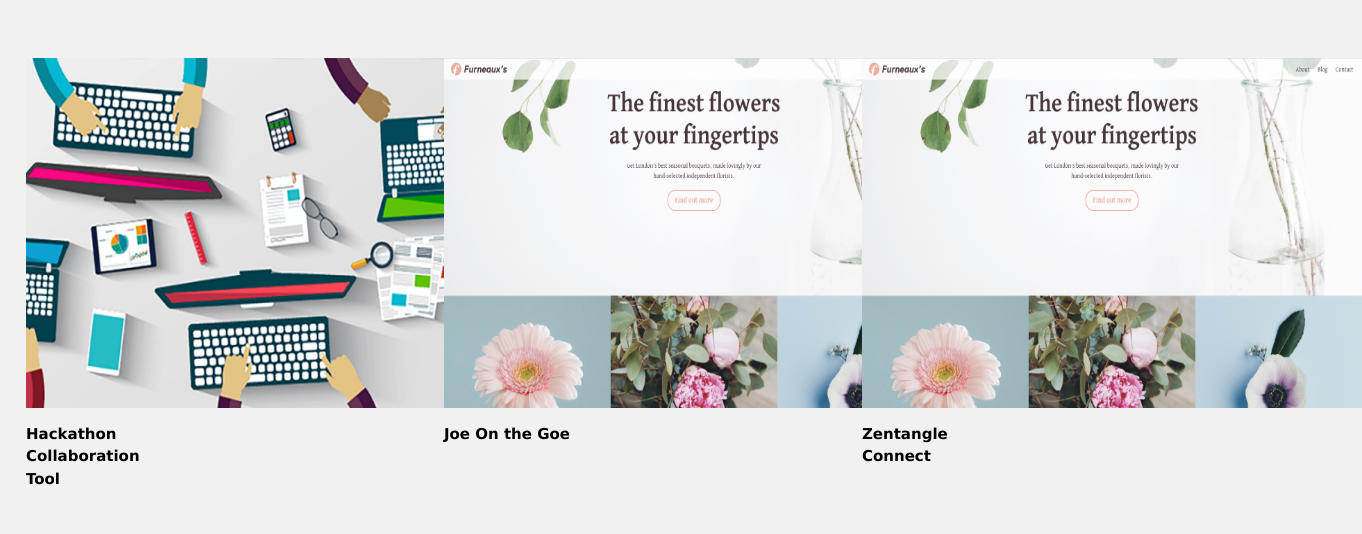
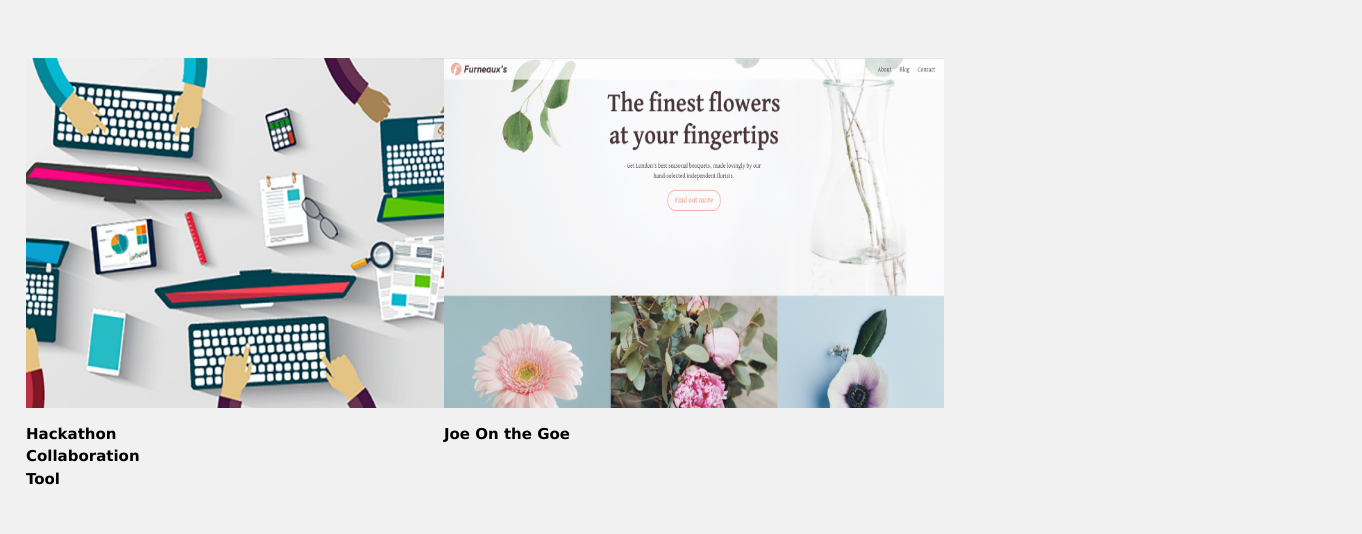
Before and after one commit to jess-izuu/jess-izuu.github.io, a plain HTML site: page index.html in a window 1280 px wide. Shown: the part 129-663 px from the top of the page, 1362 px wide, since content can reach past the window. Drawn offline with nearby package versions, Linux system fonts and the light colour scheme.

Commit message:
Update projects

```diff
--- a/index.html
+++ b/index.html
@@ -88,15 +88,6 @@
           <p><b>Joe On the Goe</b></p>
         </div>
       </div>
-
-          <div class="w3-third w3-container w3-margin-bottom">
-            <a href="zentangle.html">
-              <img src="flowers.png" alt="Tangle App" width=500px height=350px>
-            </a>
-            <div class="w3-third">
-              <p><b>Zentangle Connect</b></p>
-            </div>
-          </div>
 	</div>
 
 <h1><b>Data Science Projects</b></h1>
```
